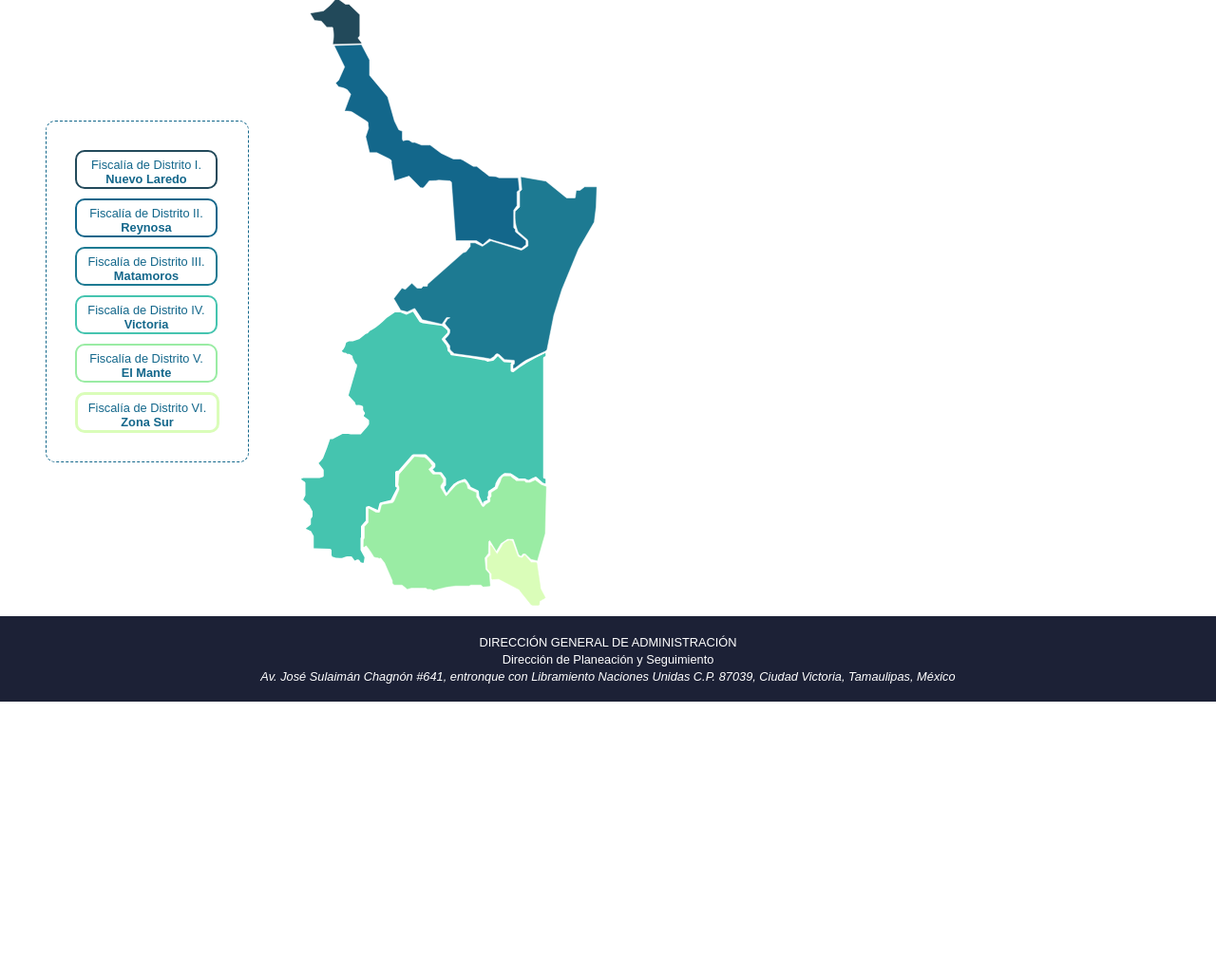
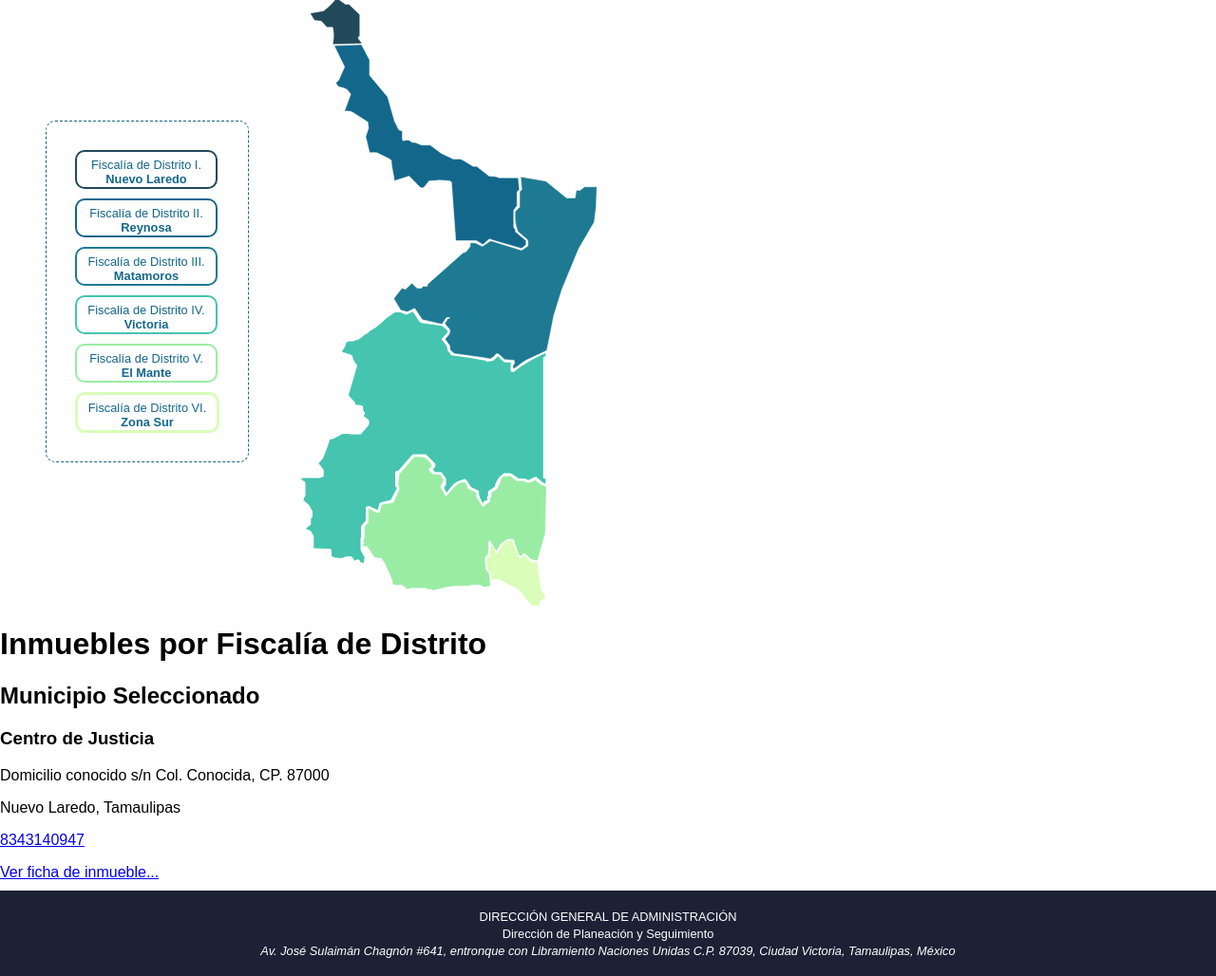
Before and after one commit to erwinfrancisco/inmuebles-webapp, a PHP site: page /main.php in a window 1280 px wide. Shown: the part 140-1168 px from the top of the page at 95% size. Before the commit the page ends 879 px from the top, so only its background shows below. Run offline with PHP 8.4, Linux system fonts and the light colour scheme.

Commit message:
lo que no se sincronizo

```diff
--- a/main.php
+++ b/main.php
@@ -60,7 +60,24 @@
 
         </svg>
     </div>
+    <!-- Contenido de Inmuebles por Fiscalía -->
+    <div>
+        <div>
+            <h1>Inmuebles por Fiscalía de Distrito</h1>
+        </div>
+        <div>
+            <h2><span id="municipio">Municipio Seleccionado</span></h2>
+        </div>
+        <div>
+            <h3>Centro de Justicia</h3>
+            <p>Domicilio conocido s/n Col. Conocida, CP. 87000</p>
+            <p>Nuevo Laredo, Tamaulipas</p>
+            <p><a href="tel:+34678567876">8343140947</a></p>
+            <a href="ficha.php">Ver ficha de inmueble...</a>
 
+        </div>
+
+    </div>
 
     <script src="./js/main.js"></script>
 
```
